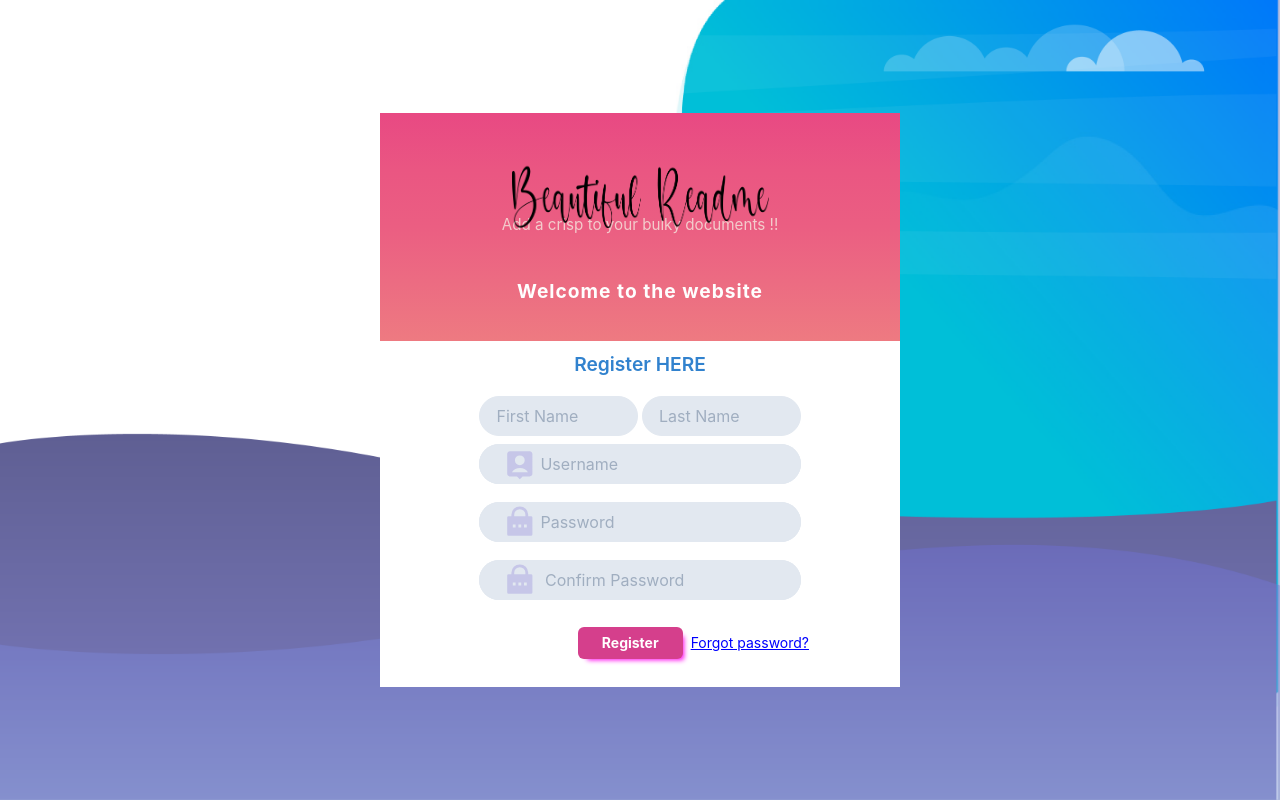
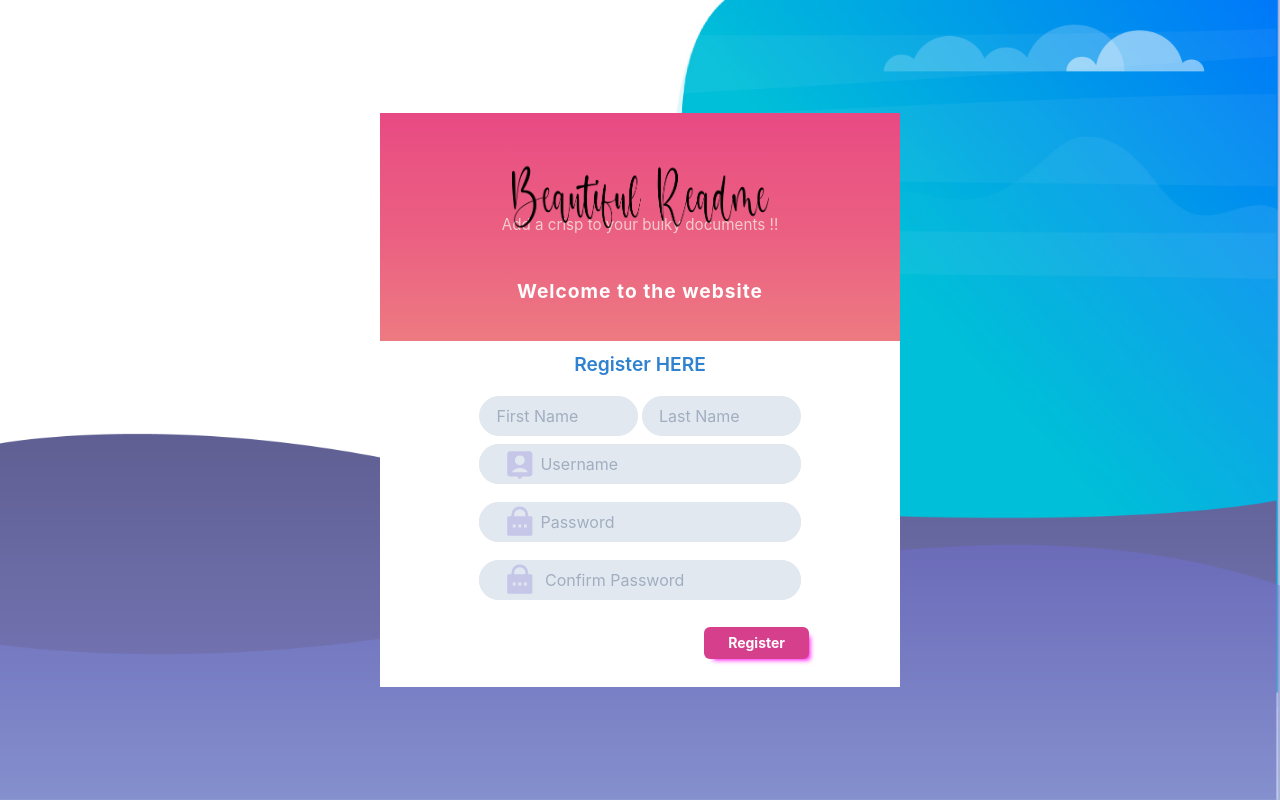
Before and after one commit to CodeFlowOrg/GitMarkonics, a React (Create React App) app: page /register in a window 1280 px wide. Built offline with nearby package versions, Linux system fonts and the light colour scheme.

Commit message:
bug in register page

```diff
--- a/src/components/Register.js
+++ b/src/components/Register.js
@@ -112,9 +112,6 @@ function Register() {
               >
                 Register
               </Button>
-              <Link fontSize="sm" textDecoration="underline" color="blue">
-                Forgot password?
-              </Link>
             </HStack>
           </VStack>
         </div>
```
